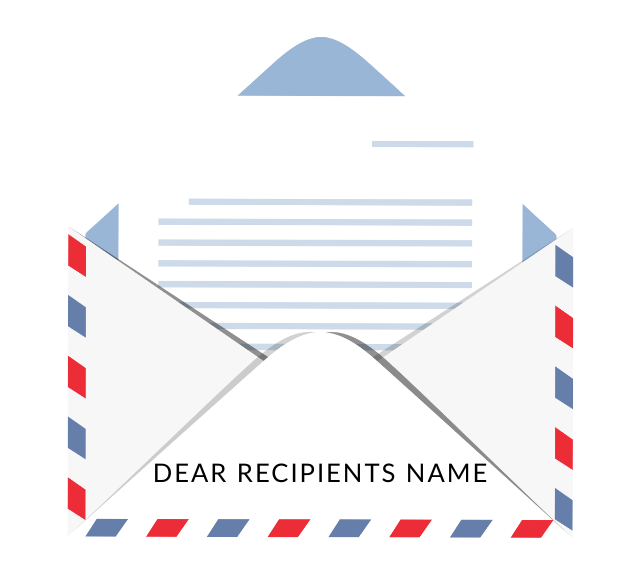
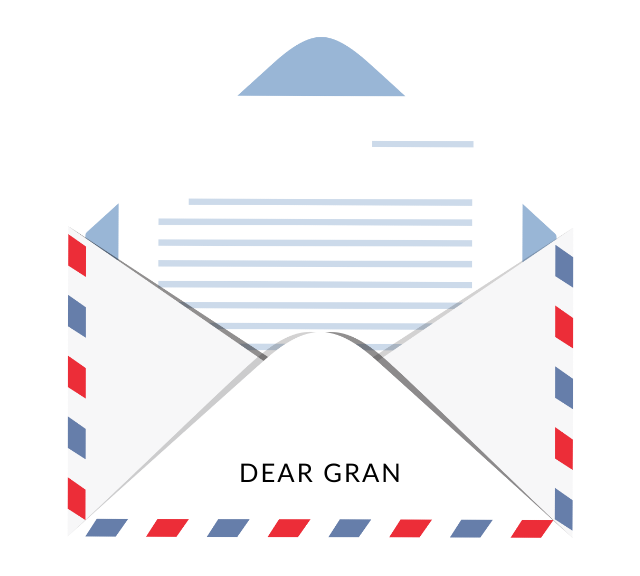
Before and after one commit to fruitoast/Fruitoast1.github.io, a plain HTML site: page index.html in a window 1280 px wide. Shown: the part 118-694 px from the top of the page, without its empty margins (319-959 px from the left). Drawn offline with Linux system fonts and the light colour scheme.

Commit message:
Update index.html

```diff
--- a/index.html
+++ b/index.html
@@ -7,7 +7,7 @@
     <h1>Click Card</h1>
         <div class="center": hover>
             <div class="position">
-                <p>Dear Recipients Name</p>
+                <p>Dear Gran</p>
                 <a href="newpage.html">
                     <img src="letter.png" alt="Click image 1">
                 </a>
```
